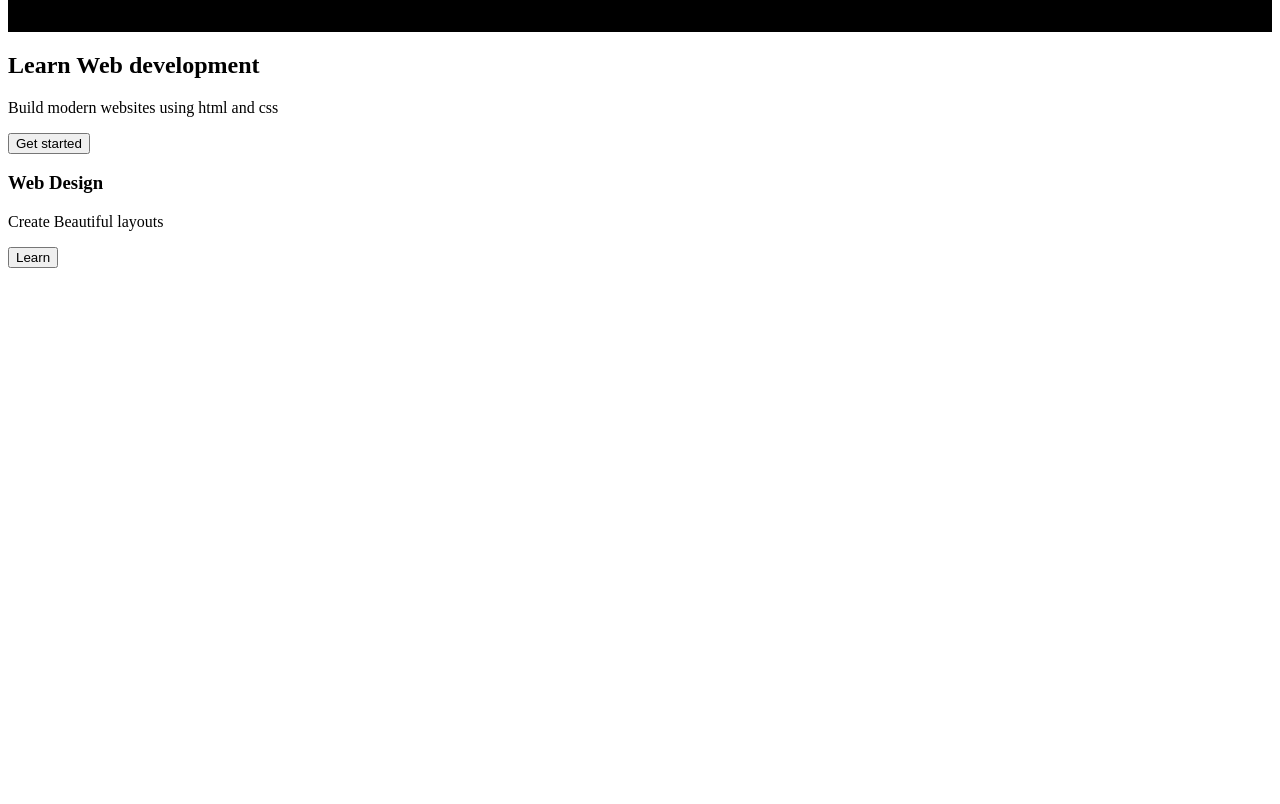
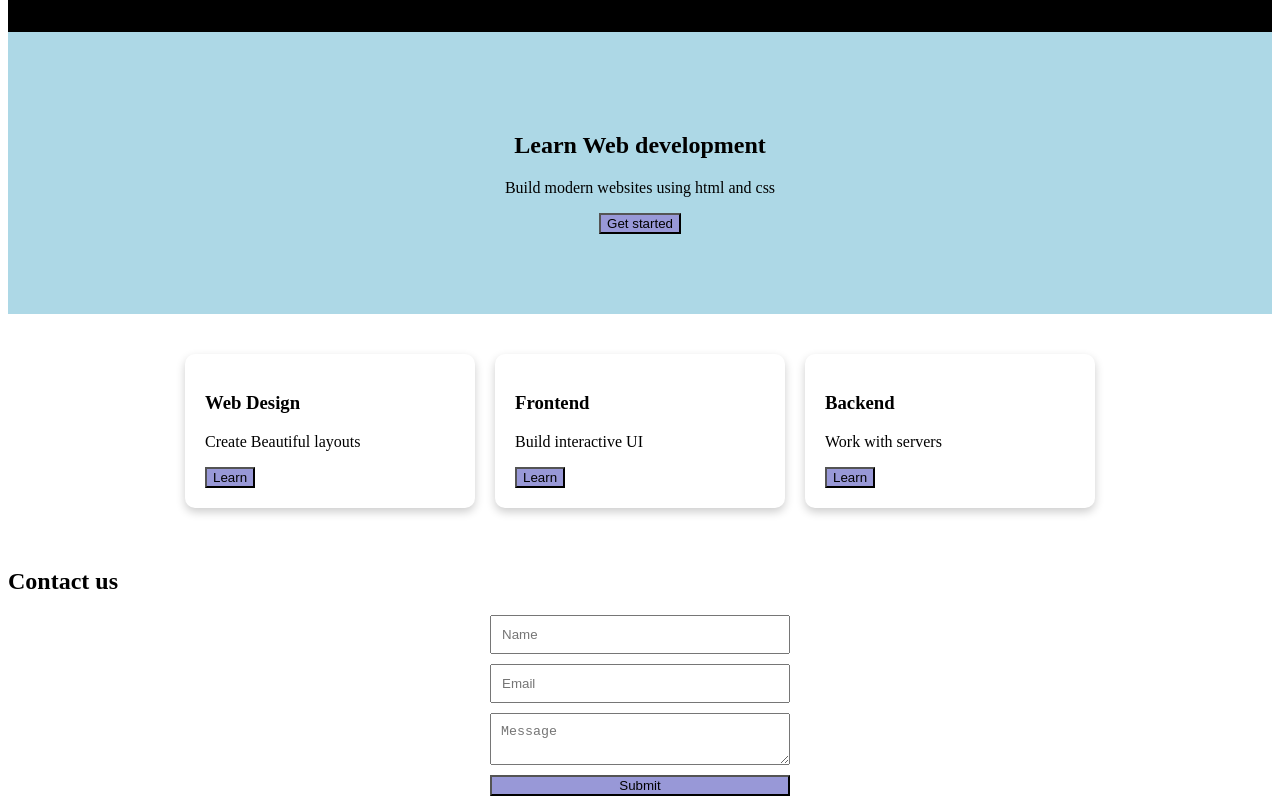
Before and after one commit to palak0612/7-days-training, a plain HTML site: page index.html in a window 1280 px wide. Shown: the part 73-877 px from the top of the page. Before the commit the page ends 800 px from the top, so only its background shows below. Drawn offline with Linux system fonts and the light colour scheme.

Commit message:
Implementing Html and css to the file

```diff
--- a/index.html
+++ b/index.html
@@ -37,7 +37,26 @@
         <p>Create Beautiful layouts</p>
         <button class="btn">Learn</button>
       </div>
-      <div class="card"></div>
+      <div class="card">
+        <h3>Frontend</h3>
+        <p>Build interactive UI</p>
+        <button class="btn">Learn</button>
+      </div>
+      <div class="card">
+        <h3>Backend</h3>
+        <p>Work with servers</p>
+        <button class="btn">Learn</button>
+      </div>
+    </section>
+
+    <section class="contact">
+      <h2>Contact us</h2>
+      <form action="form">
+        <input type="text" placeholder="Name" id="name">
+        <input type="email" placeholder="Email" id="email">
+        <textarea placeholder="Message" id="message"></textarea>
+        <button class="btn" type="submit">Submit</button>
+      </form>
     </section>
   </body>
 </html>
--- a/style.css
+++ b/style.css
@@ -17,3 +17,40 @@
   text-decoration: none;
   color: white;
 }
+
+.hero{
+  text-align: center;
+  padding: 80px;
+  background: lightblue;
+}
+
+.btn{
+  background: rgb(152, 152, 215);
+
+}
+
+.cards{
+  display: flex;
+  gap: 20px;
+  justify-content: center;
+  padding: 40px;
+}
+
+.card{
+  width: 250px;
+  padding: 20px;
+  border-radius: 10px;
+  box-shadow: 0 4px 10px rgba(0,0,0,0.2);
+}
+
+form{
+  display: flex;
+  flex-direction: column;
+  gap: 10px;
+  width: 300px;
+  margin: auto;
+}
+
+input, textarea{
+  padding: 10px;
+}
```
